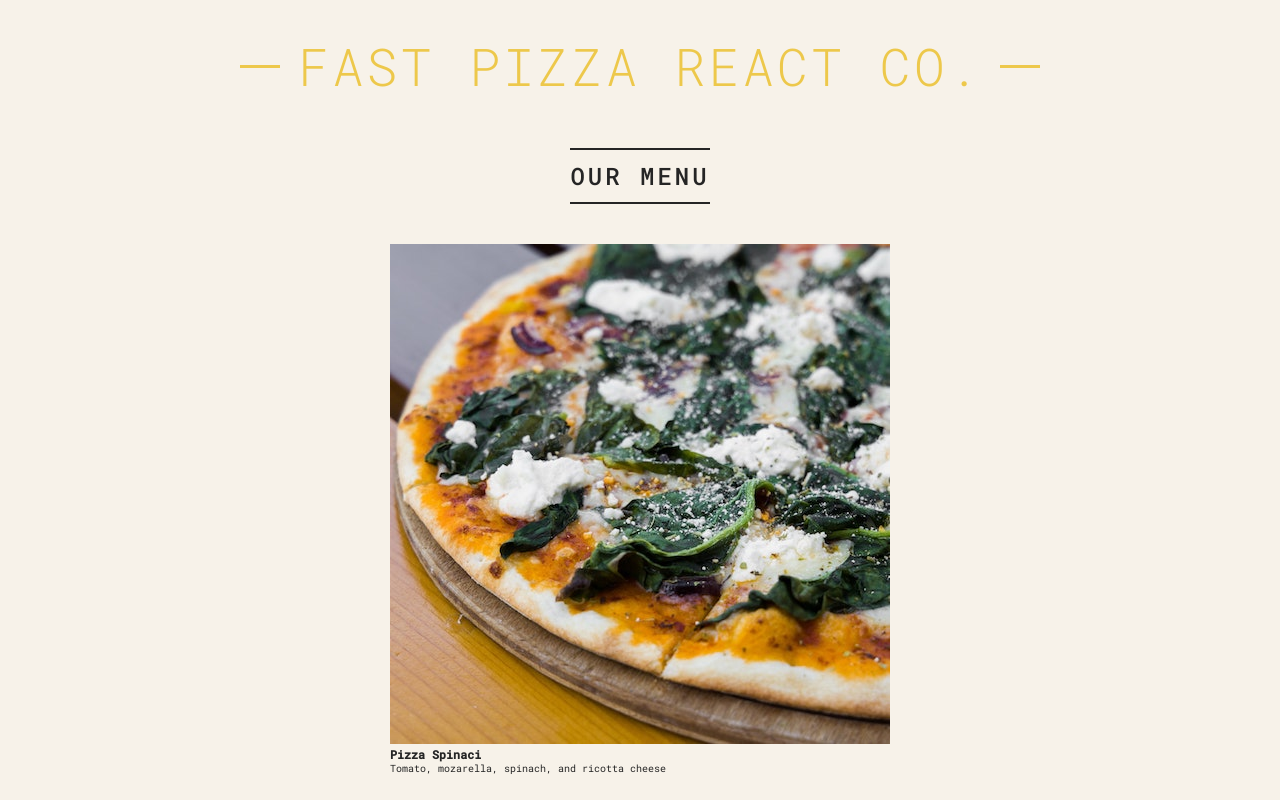
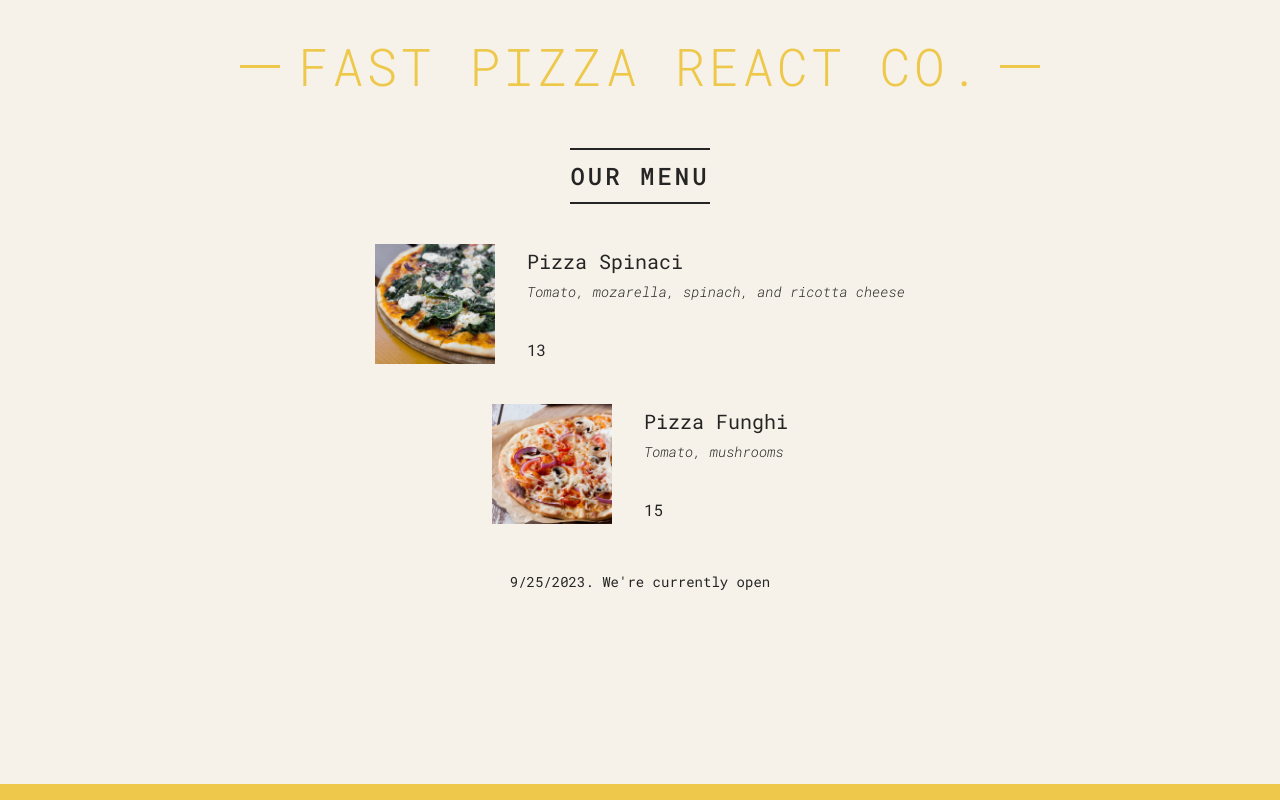
Before and after one commit to Levkol/The-Ultimate-React-Course-2023-React-Redux-More, a React (Create React App) app in the folder 03-pizza-menu/starter/: page / in a window 1280 px wide. Shown: the top 800 px of the page. Built offline with nearby package versions, Linux system fonts and the light colour scheme.

Commit message:
Reuploading Passing and Receiving Props
Reuploading the missing file

```diff
--- a/03-pizza-menu/starter/src/index.js
+++ b/03-pizza-menu/starter/src/index.js
@@ -72,11 +72,32 @@
   return (
     <main className="menu">
       <h2>Our menu</h2>
-      <Pizza />
-      <Pizza />
-      <Pizza />
-      <Pizza />
+      <Pizza
+        name="Pizza Spinaci"
+        ingredients="Tomato, mozarella, spinach, and ricotta cheese"
+        photoName="pizzas/spinaci.jpg"
+        price={10}
+      />
+      <Pizza
+        name="Pizza Funghi"
+        ingredients="Tomato, mushrooms"
+        price={12}
+        photoName="pizzas/funghi.jpg"
+      />
     </main>
+  );
+}
+
+function Pizza(props) {
+  return (
+    <div className="pizza">
+      <img src={props.photoName} alt={props.name} />
+      <div>
+        <h3>{props.name}</h3>
+        <p>{props.ingredients}</p>
+        <span>{props.price + 3}</span>
+      </div>
+    </div>
   );
 }
 
@@ -98,16 +119,6 @@
   // return React.createElement("footer", null, "We're currently open!");
 }
 
-function Pizza() {
-  return (
-    <div>
-      <img src="pizzas/spinaci.jpg" alt="Pizza Spinaci" />
-      <h3>Pizza Spinaci</h3>
-      <p>Tomato, mozarella, spinach, and ricotta cheese</p>
-    </div>
-  );
-}
-
 const root = ReactDOM.createRoot(document.getElementById("root"));
 root.render(
   <React.StrictMode>
```
